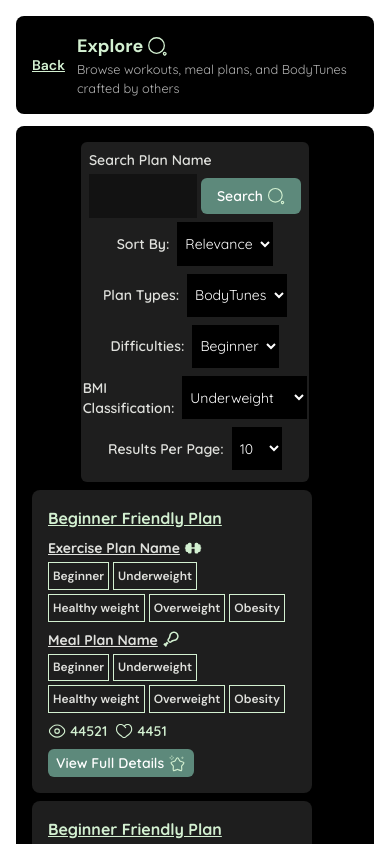
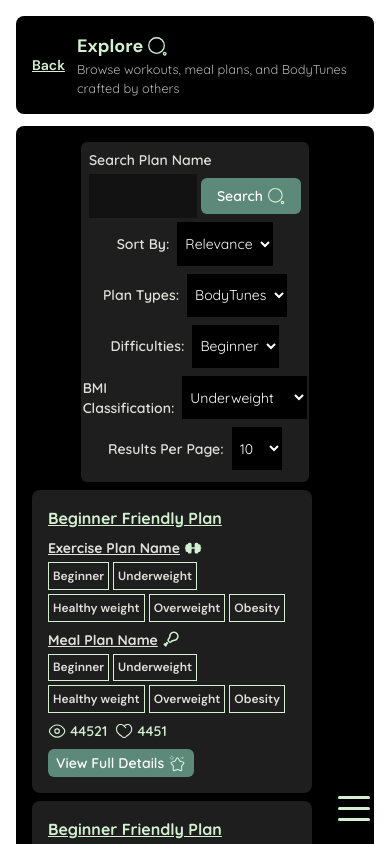
Before and after one commit to Inosensey/BodyTune, a Next.js app: page /dashboard/explore in a window 390 px wide. Built offline with nearby package versions, Linux system fonts and the light colour scheme.

Commit message:
Added a hamburger icon to toggle the sidebar on mobile. Implemented toggle animations and created an overlay container for a better mobile experience. On desktop, the overlay background remains transparent.

```diff
--- a/components/dashboardComponents/Sidebar.tsx
+++ b/components/dashboardComponents/Sidebar.tsx
@@ -2,7 +2,7 @@
 
 import Image from "next/image";
 import Link from "next/link";
-import { motion } from "framer-motion";
+import { motion, useAnimation } from "framer-motion";
 
 // Actions
 import { signOut } from "@/actions/authActions";
@@ -16,10 +16,47 @@ import SolarSettingsLinear from "@/icons/SolarSettingsLinear";
 import IcBaselinePeopleOutline from "@/icons/IcBaselinePeopleOutline";
 import SolarExitLineDuotone from "@/icons/SolarExitLineDuotone";
 import SolarRoundedMagniferLinear from "@/icons/SolarRoundedMagniferLinear";
+import { useState } from "react";
+
+// Variants
+const sidebarVariant = {
+  hidden: {
+    left: "-100%",
+    transition: {
+      type: "tween",
+    },
+  },
+  show: {
+    left: "0%",
+    transition: {
+      type: "tween",
+    },
+  },
+};
 
 const Sidebar = () => {
+  // states
+  const [toggleSidebar, setToggleSidebar] = useState<boolean>(false);
+
+  // useAnimation
+  const sidebarAnimation = useAnimation();
+
+  const animateSidebar = (toggleSidebar: boolean) => {
+    if (toggleSidebar) {
+      sidebarAnimation.start("show");
+    } else {
+      sidebarAnimation.start("hidden");
+    }
+  };
+
   return (
-    <div className="top-0 left-0 h-full bg-black w-[280px] phone:fixed phone:-left-[100%] laptop:relative laptop:-left-[0%]">
+    <>
+    <div style={{width: toggleSidebar? "100%" : "max-content", height: "100vh", backgroundColor: toggleSidebar ? "rgb(0, 0, 0, .54)" : "transparent"}} className="fixed z-50 top-0 left-0 h-full bg-black/[.54] phone:fixed laptop:relative">
+      <motion.div
+        variants={sidebarVariant}
+        animate={sidebarAnimation}
+        className="top-0 left-0 h-full bg-black w-[280px] phone:fixed phone:-left-[100%] laptop:relative laptop:-left-[0%]"
+      >
         <div
           className="py-4 flex flex-col items-center gap-1"
           data-testid="header-container"
@@ -108,7 +145,10 @@ const Sidebar = () => {
               </p>
             </motion.div>
           </Link>
-        <Link data-testid="bodytune-workouts-link" href={"/dashboard/workouts"}>
+          <Link
+            data-testid="bodytune-workouts-link"
+            href={"/dashboard/workouts"}
+          >
             <motion.div
               whileHover={{
                 x: "10px",
@@ -231,7 +271,31 @@ const Sidebar = () => {
             </div>
           </motion.div>
         </div>
+      </motion.div>
           </div>
+
+      {/* Hamburger Icon */}
+      <div
+        onClick={() => {
+          setToggleSidebar((prev) => !prev);
+          animateSidebar(!toggleSidebar);
+        }}
+        className="fixed w-8 h-8 bottom-5 right-5 flex flex-col justify-center items-center gap-2 cursor-pointer z-50 mobile:block laptop:hidden"
+      >
+        <span
+          style={{ transform: toggleSidebar ? "rotate(45deg)" : "rotate(0)" }}
+          className="w-[100%] h-[3px] bg-lightSecondary rounded-md origin-top-left transition-all duration-100 ease-in-out"
+        ></span>
+        <span
+          style={{ opacity: toggleSidebar ? "0" : "1" }}
+          className="w-[100%] h-[3px] bg-lightSecondary rounded-md origin-center transition-all duration-100 ease-in-out"
+        ></span>
+        <span
+          style={{ transform: toggleSidebar ? "rotate(-45deg)" : "rotate(0)" }}
+          className="w-[100%] h-[3px] bg-lightSecondary rounded-md origin-bottom-left transition-all duration-100 ease-in-out"
+        ></span>
+      </div>
+    </>
   );
 };
 
```
Lines whose indentation alone changed are shown as unchanged.
